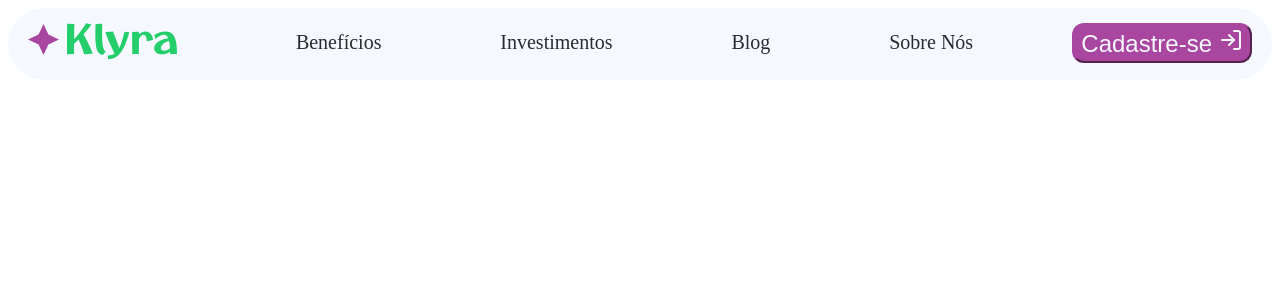
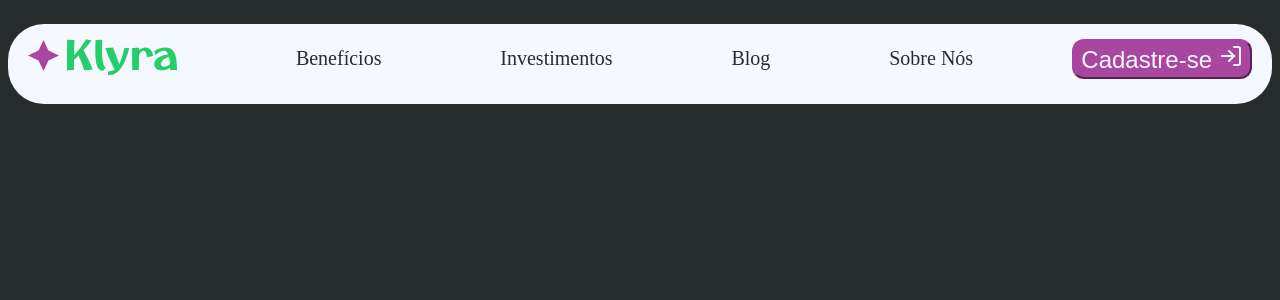
Before and after one commit to MatosRicardo/Fintech_Klyra, a React (Vite) app in the folder klyra/: page / in a window 1280 px wide. Shown: the top 300 px of the page. Built offline with nearby package versions, Linux system fonts and the light colour scheme; a web font is replaced by a local one.

Commit message:
Styles Navbar: update color background, height

```diff
--- a/klyra/index.html
+++ b/klyra/index.html
@@ -6,7 +6,7 @@
     <meta name="viewport" content="width=device-width, initial-scale=1.0" />
     <title>Klyra</title>
   </head>
-  <body>
+  <body style="background-color:#272D2D;">
     <div id="root"></div>
     <script type="module" src="/src/main.jsx"></script>
   </body>
--- a/klyra/src/components/navbar/Navbar.module.css
+++ b/klyra/src/components/navbar/Navbar.module.css
@@ -1,15 +1,17 @@
 .container {
   display: flex;
   justify-content: center;
+  background-color: #272d2d;
 }
 
 .navbar {
   display: flex;
   justify-content: space-between;
-  width: 160vh;
-  height: 9vh;
+  width: 175vh;
+  height: 10vh;
   border-radius: 36px;
-  background: var(--Secondary, #f6f8ff);
+   background: var(--Secondary, #f6f8ff);
+   margin-top: 2vh;
   p {
     margin-top: 23px;
     color: var(--Secondary, #272d2d);
--- a/klyra/src/index.css
+++ b/klyra/src/index.css
@@ -3,4 +3,5 @@
 * {
   text-decoration: none;
   font-family: "Gabarito", sans-serif;
+   /* background-color: #272D2D;  */
 }
```
Also changed, not shown: klyra/src/components/Home/Home.jsx (added), klyra/src/components/Home/Home.module.css (added).
